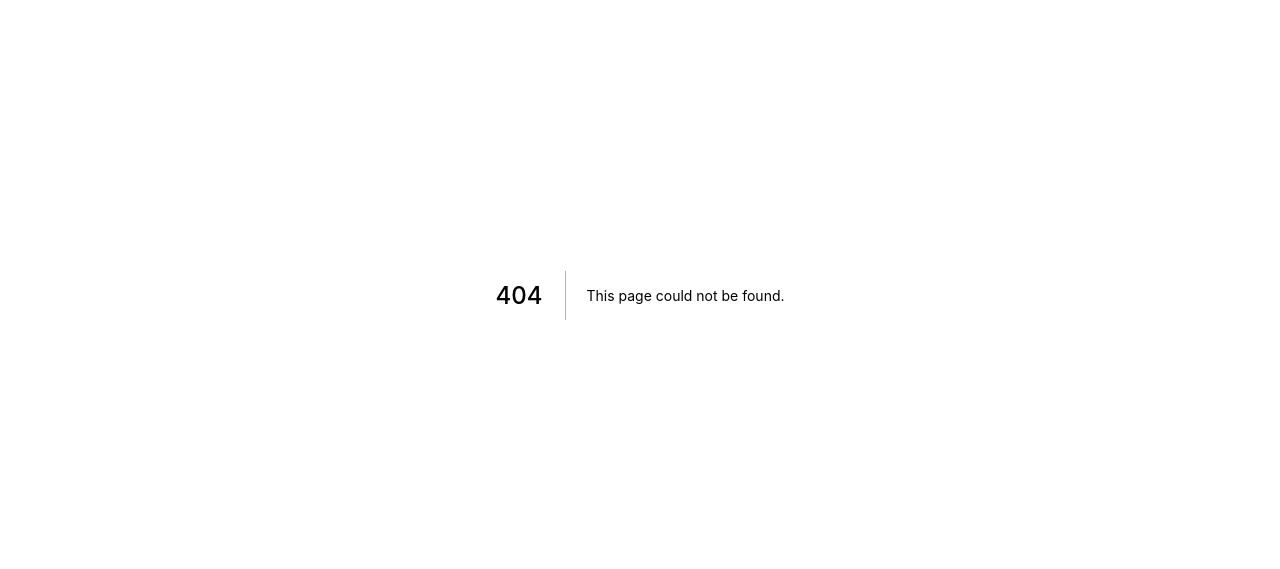
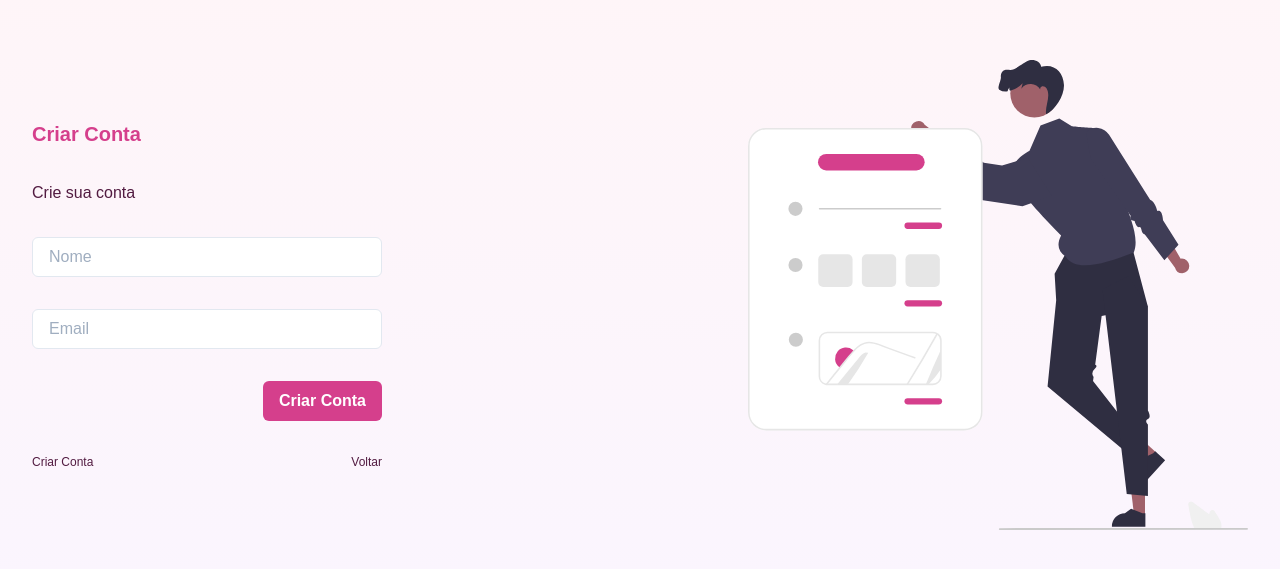
Before and after one commit to fischerafael/clientr, a Next.js app: page /create-account in a window 1280 px wide. Before the commit this address had no page. Shown: the part 105-674 px from the top of the page. Built offline with nearby package versions, Linux system fonts and the light colour scheme.

Commit message:
feat: add create account page

```diff
--- /dev/null
+++ b/pages/create-account/index.tsx
@@ -0,0 +1,8 @@
+import React from "react";
+import { PagePublicCreateAccount } from "../../src/pages/PagePublicCreateAccount";
+
+const index = () => {
+  return <PagePublicCreateAccount />;
+};
+
+export default index;
--- /dev/null
+++ b/src/pages/PagePublicCreateAccount/index.tsx
@@ -0,0 +1,34 @@
+import React from "react";
+
+import { Button, HStack, Input, Text, VStack } from "@chakra-ui/react";
+
+import { TemplatePagePublic } from "../../components/Templates/TemplatePublicPage";
+import { NextLink } from "../../components/Atoms/NextLink";
+
+export const PagePublicCreateAccount = () => {
+  return (
+    <TemplatePagePublic
+      leftSection={
+        <VStack w="full" align="flex-start" spacing="8">
+          <Text fontWeight="bold" color="pink.500" fontSize="xl">
+            Criar Conta
+          </Text>
+
+          <Text>Crie sua conta</Text>
+
+          <Input bg="white" placeholder="Nome" />
+          <Input bg="white" placeholder="Email" />
+
+          <Button alignSelf="flex-end" colorScheme="pink">
+            Criar Conta
+          </Button>
+
+          <HStack w="full" justify="space-between">
+            <NextLink href="/create-account" label="Criar Conta" />
+            <NextLink href="/" label="Voltar" />
+          </HStack>
+        </VStack>
+      }
+    />
+  );
+};
```
